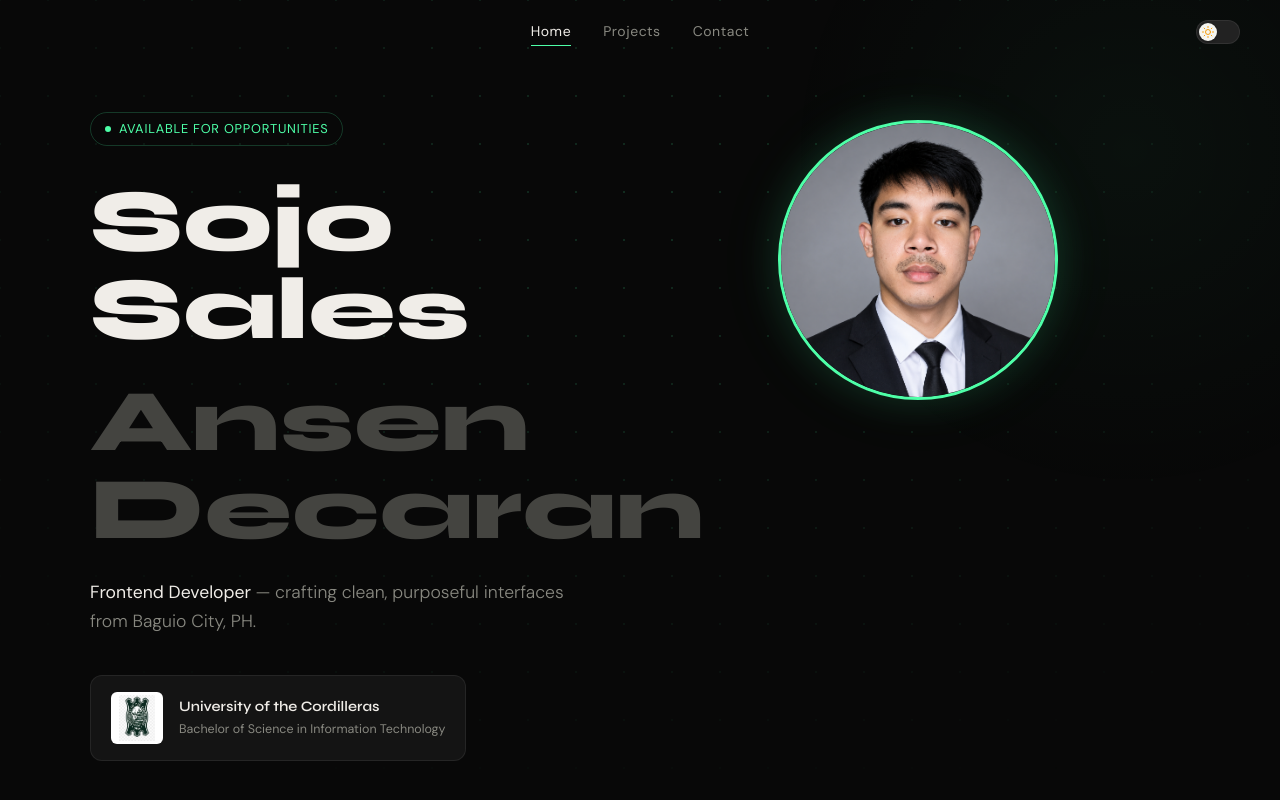
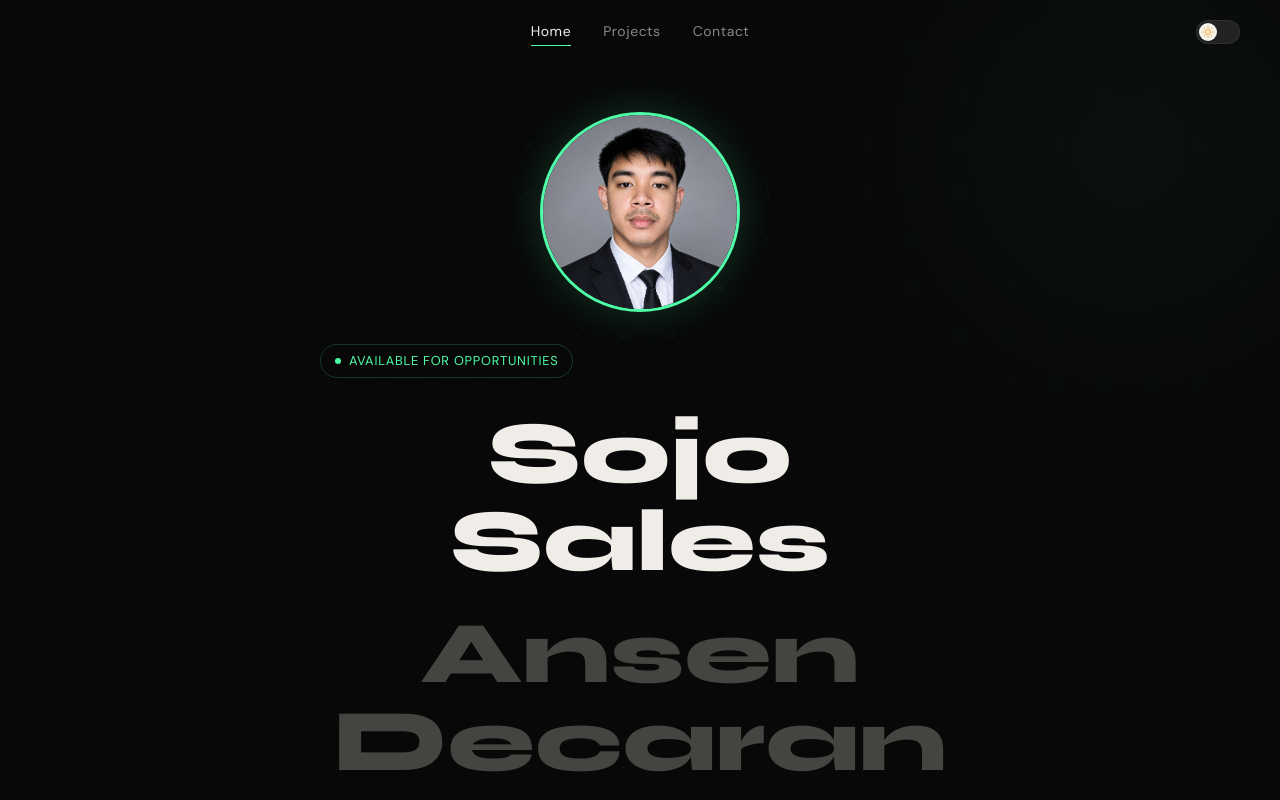
Before and after one commit to sojiyou/Portfolio, a React (Create React App) app: page / in a window 1280 px wide. Shown: the top 800 px of the page. Built offline with nearby package versions, Linux system fonts and the light colour scheme; no server answers; the database is empty.

Commit message:
move profile above status on all sizes, centered column layout

```diff
--- a/src/components/Hero.css
+++ b/src/components/Hero.css
@@ -14,21 +14,21 @@
 .hero__inner {
   position: relative;
   z-index: 2;
-  max-width: 1100px;
+  max-width: 700px;
   margin: 0 auto;
   width: 100%;
   display: flex;
-  align-items: flex-start;
-  gap: 3rem;
+  flex-direction: column;
+  align-items: center;
 }
 .hero__content {
-  flex: 1;
+  width: 100%;
   max-width: 640px;
 }
 .hero__image {
-  flex-shrink: 0;
-  width: min(280px, 35vw);
-  margin-top: 0.5rem;
+  width: min(200px, 35vw);
+  margin-bottom: 2rem;
+  order: -1;
 }
 .hero__image img {
   width: 100%;
@@ -50,6 +50,7 @@
   padding: 6px 14px;
   border-radius: 999px;
 }
+.hero__badge { margin-left: auto; margin-right: auto; }
 .hero__badge-dot {
   width: 6px;
   height: 6px;
@@ -62,6 +63,7 @@
   font-weight: 800;
   line-height: 1.0;
   margin-bottom: 1.5rem;
+  text-align: center;
 }
 .hero__name-first {
   font-size: clamp(2.8rem, 7vw, 5.5rem);
@@ -79,6 +81,9 @@
   font-weight: 300;
   margin-bottom: 2.5rem;
   max-width: 500px;
+  text-align: center;
+  margin-left: auto;
+  margin-right: auto;
 }
 .hero__role-accent {
   color: var(--text-primary);
@@ -127,11 +132,13 @@
   flex-wrap: wrap;
   gap: 10px;
   margin-bottom: 3rem;
+  justify-content: center;
 }
 .hero__cta {
   display: flex;
   gap: 1rem;
   flex-wrap: wrap;
+  justify-content: center;
 }
 .hero__bg-glow {
   position: absolute;
@@ -156,11 +163,7 @@
 
 @media (max-width: 680px) {
   .hero { padding: 6rem 1.25rem 4rem; }
-  .hero__inner { flex-direction: column-reverse; align-items: center; gap: 2rem; }
-  .hero__content { text-align: center; }
   .hero__badge { display: flex; justify-content: center; }
-  .hero__image { width: 140px; margin-top: 0; }
-  .hero__skills-grid { justify-content: center; }
-  .hero__cta { justify-content: center; }
+  .hero__image { width: 140px; margin-bottom: 1.5rem; }
   .hero__edu { flex-direction: column; align-items: flex-start; text-align: left; }
 }
```
